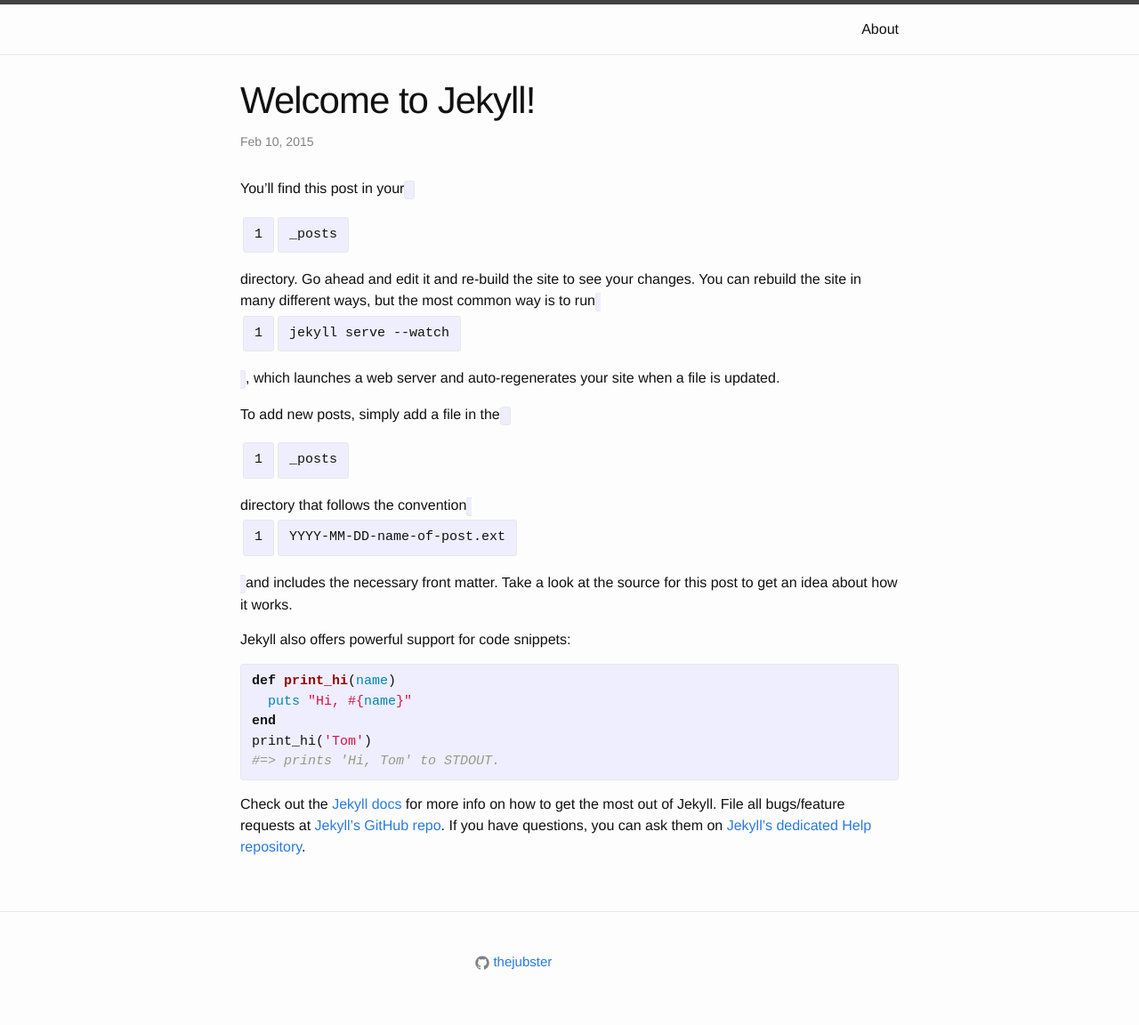
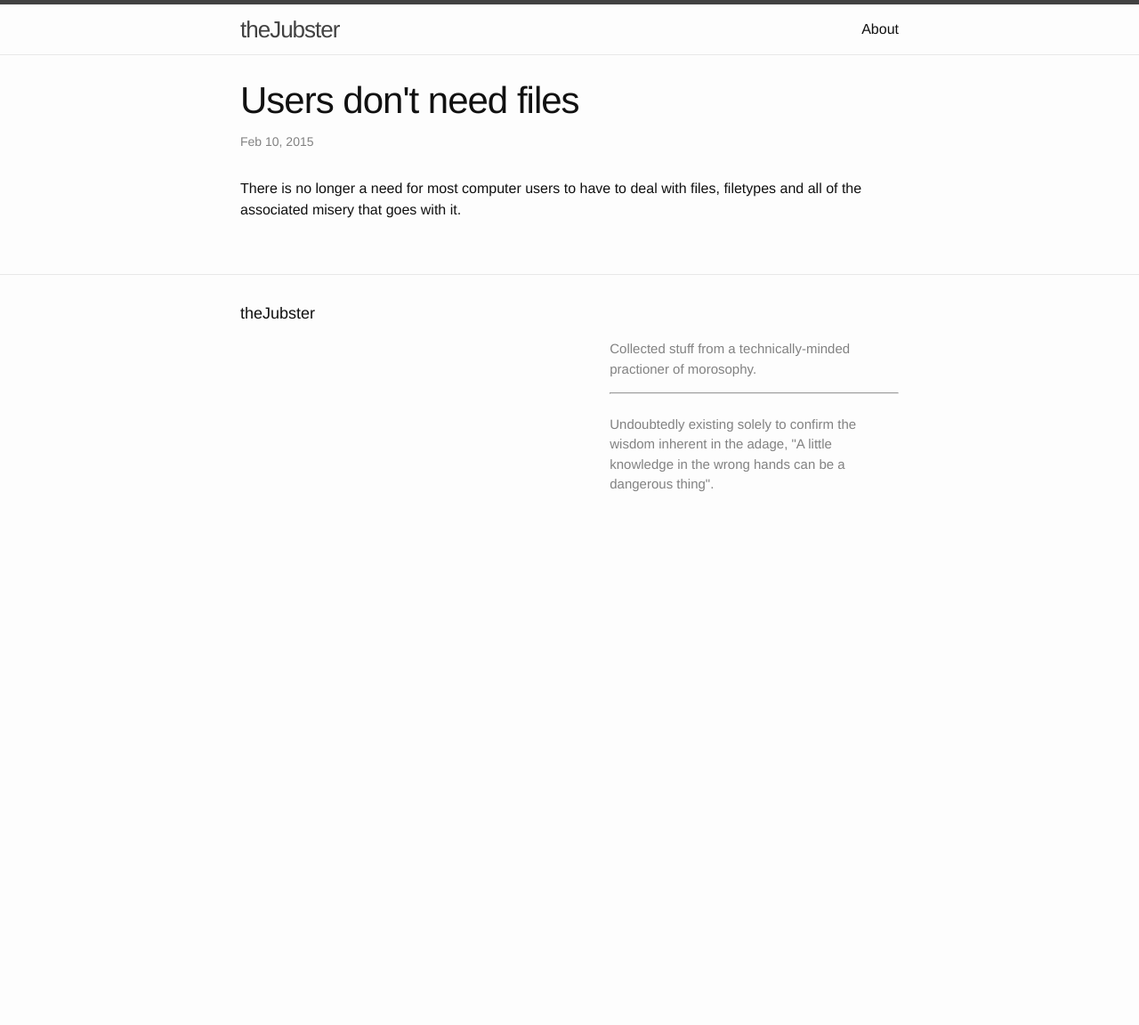
Before and after one commit to thejubster/thejubster.github.io, a Jekyll site: the page built from _posts/2015-02-10-welcome-to-jekyll.markdown, in a window 1280 px wide. Shown: the whole page at 89% size. Built offline with Jekyll 4.4.1, drawn with Linux system fonts in a browser that asks for light colours; after the commit the page ends 900 px from its top, so only the background shows below that.

Commit message:
more playing around

```diff
--- a/_config.yml
+++ b/_config.yml
@@ -1,7 +1,11 @@
 # Define front matter defaults
 # <http://jekyllrb.com/docs/configuration/#front-matter-defaults>
 
-github_username: "thejubster"
+title: theJubster
+
+description: "Collected stuff from a technically-minded practioner of morosophy.<hr /><br />
+ Undoubtedly existing solely to confirm the wisdom inherent in the adage,
+  \"A little knowledge in the wrong hands can be a dangerous thing\"."
 
 defaults:
 
--- a/_includes/footer.html
+++ b/_includes/footer.html
@@ -7,7 +7,7 @@
     <div class="footer-col-wrapper">
       <div class="footer-col  footer-col-1">
         <ul class="contact-list">
-          <li>{{ site.title }}</li>
+        <!--  <li>{{ site.title }}</li>-->
           <li><a href="mailto:{{ site.email }}">{{ site.email }}</a></li>
         </ul>
       </div>
--- a/_posts/2015-02-10-welcome-to-jekyll.markdown
+++ b/_posts/2015-02-10-welcome-to-jekyll.markdown
@@ -1,25 +1,7 @@
 ---
 layout: post
-title:  "Welcome to Jekyll!"
+title:  "Users don't need files"
 date:   2015-02-10 10:43:02
-categories: jekyll update
+categories: "opinion"
 ---
-You’ll find this post in your `_posts` directory. Go ahead and edit it and re-build the site to see your changes. You can rebuild the site in many different ways, but the most common way is to run `jekyll serve --watch`, which launches a web server and auto-regenerates your site when a file is updated.
-
-To add new posts, simply add a file in the `_posts` directory that follows the convention `YYYY-MM-DD-name-of-post.ext` and includes the necessary front matter. Take a look at the source for this post to get an idea about how it works.
-
-Jekyll also offers powerful support for code snippets:
-
-{% highlight ruby %}
-def print_hi(name)
-  puts "Hi, #{name}"
-end
-print_hi('Tom')
-#=> prints 'Hi, Tom' to STDOUT.
-{% endhighlight %}
-
-Check out the [Jekyll docs][jekyll] for more info on how to get the most out of Jekyll. File all bugs/feature requests at [Jekyll’s GitHub repo][jekyll-gh]. If you have questions, you can ask them on [Jekyll’s dedicated Help repository][jekyll-help].
-
-[jekyll]:      http://jekyllrb.com
-[jekyll-gh]:   https://github.com/jekyll/jekyll
-[jekyll-help]: https://github.com/jekyll/jekyll-help
+There is no longer a need for most computer users to have to deal with files, filetypes and all of the associated misery that goes with it.
```
Also changed, not shown: about.md (+3 -5 lines).
